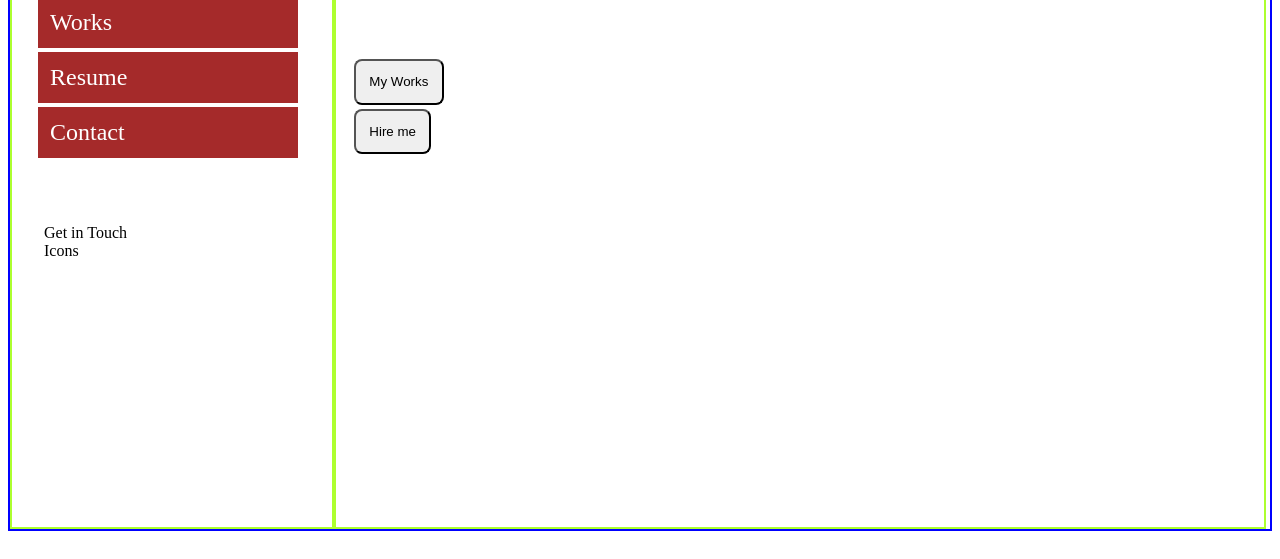
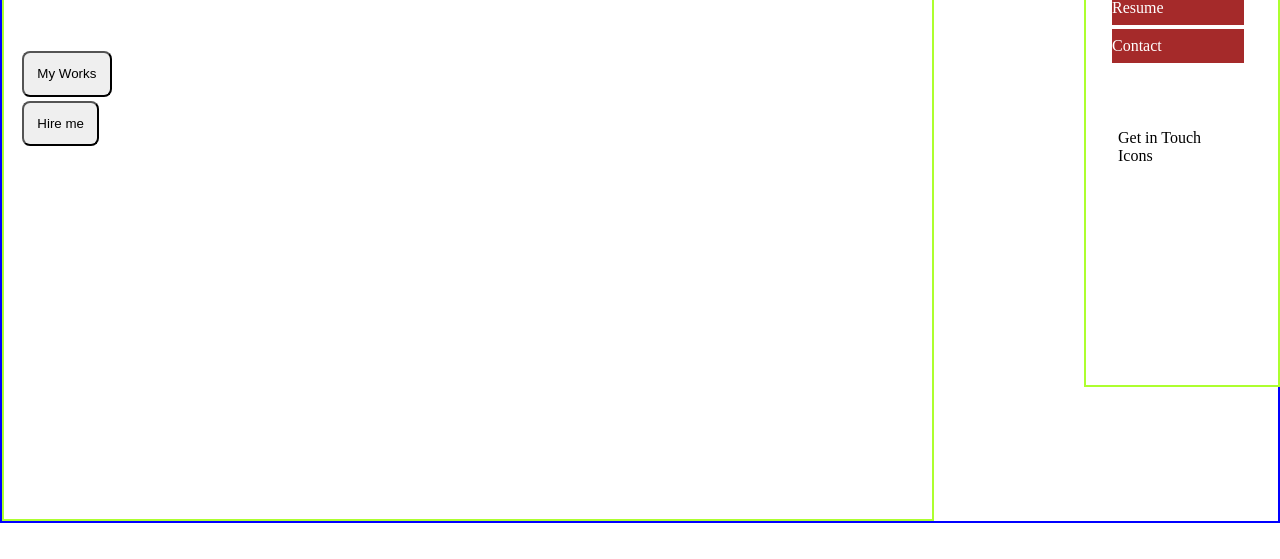
Before and after one commit to Hestia-Arc/Portfolio-vercel, a plain HTML site: page index.html in a window 1280 px wide. Shown: the part 241-800 px from the top of the page. Drawn offline with Linux system fonts and the light colour scheme.

Commit message:
moved the sided nav bar to right

```diff
--- a/styles.css
+++ b/styles.css
@@ -1,10 +1,12 @@
-body {
+* {
+    padding: 0;
+    margin: 0;
 
 }
 /*container*/
 #container {
+
     display: flex;
-    flex-direction: ;
     border: 2px solid blue;
     max-width: 100vw;
     height: 95vh;
@@ -12,9 +14,13 @@ body {
 }
 /*side navigation*/
 .side {
+    position: fixed;
+    top: 0;
+    right: 0;
     padding: 2em;
     border: 2px solid #adff2f;
-    width: 20vw;
+    width: 10vw;
+    height: 70vh;
 }
 ul {
     list-style: none;
@@ -23,11 +29,11 @@ ul {
     margin-left: -0.5em;
 }
 li {
-    padding: 0.5em;
+    padding: 0.5em 0;
     background-color: brown;
     border: 2px solid white;
     color: white;
-    font-size: 1.5rem;
+    font-size: 1rem;
 }
 
 
@@ -53,7 +59,7 @@ li {
     margin-top: 4em;
 
 }
-.hire {
+  {
 
 
 }
```
